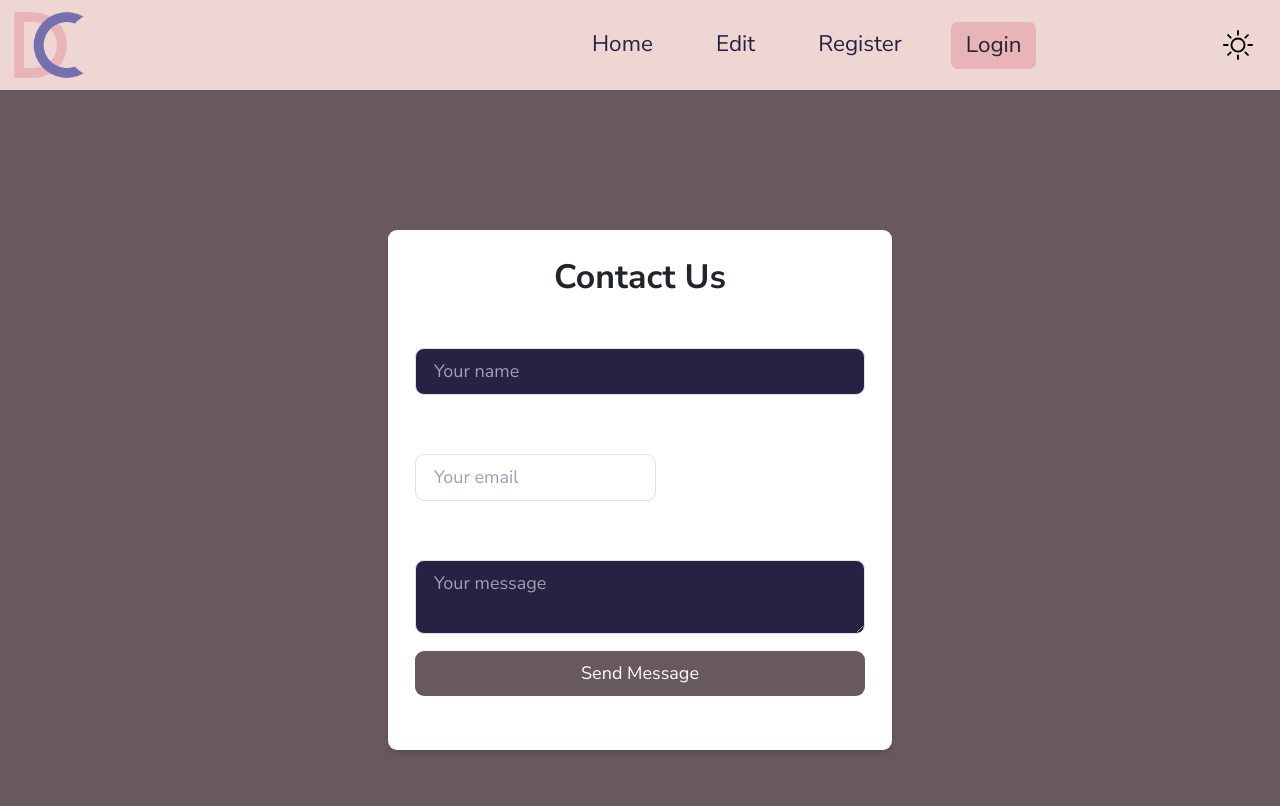
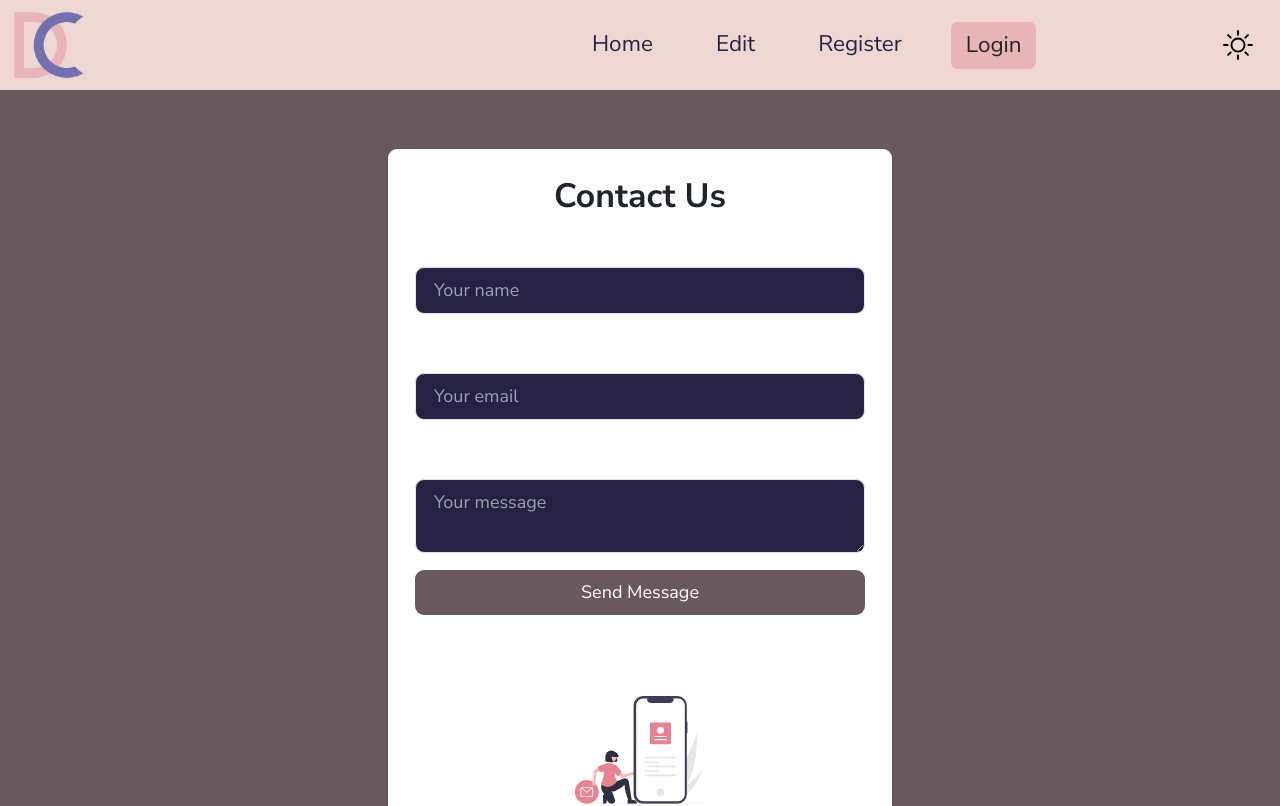
Before and after one commit to JoonAro/calendarMaker, a React (Vite) app: page /contact in a window 1280 px wide. Shown: the top 806 px of the page. Built offline with nearby package versions, Linux system fonts and the light colour scheme; no server answers.

Commit message:
Add photo, icon

```diff
--- a/src/components/Contact.jsx
+++ b/src/components/Contact.jsx
@@ -3,6 +3,7 @@ import { db } from "../auth/firebase";
 import { doc, setDoc } from "firebase/firestore";
 import { serverTimestamp } from "firebase/firestore";
 import { useTheme } from "./theme/ThemeContext";
+import icon4 from '../assets/icon4.svg';
 
 
 const ContactForm = () => {
@@ -58,7 +59,7 @@ const ContactForm = () => {
             <input
               id="email"
               placeholder="Your email"
-              className={`${whiteReplacement}w-full px-3 py-2 border rounded-lg`}
+              className={`${whiteReplacement} w-full px-3 py-2 border rounded-lg`}
               value={email} onChange={(e) => setEmail(e.target.value)}
               required
               type="email"
@@ -81,7 +82,11 @@ const ContactForm = () => {
           {sent && <p className="flex flex-col justfy-center items-center text-fontDark">Thank you for your message❤️</p>}
 
         </form>
+        <div className="flex flex-col items-center justify-center ">
+        <img className='mt-5 h-24 hover:-translate-y-1 hover:scale-125' src={icon4} alt="icon4" />
+        </div>
       </div>
+
     </div>
   );
 }
--- a/src/routes/Home.jsx
+++ b/src/routes/Home.jsx
@@ -7,7 +7,7 @@ import { useTheme } from '../components/theme/ThemeContext';
 import icon2 from '../assets/icon2.svg';
 import photo1 from "../assets/Michel.jpeg";
 import photo2 from "../assets/Samuel.jpeg";
-import photo3 from "../assets/chocko.jpg";
+import photo3 from "../assets/Joona.jpeg";
 import photo4 from "../assets/AlonaC.jpeg";
 import Cookies from '../components/footercomponent/Cookies';
 
```
Also changed, not shown: src/assets/Joona.jpeg (added).
